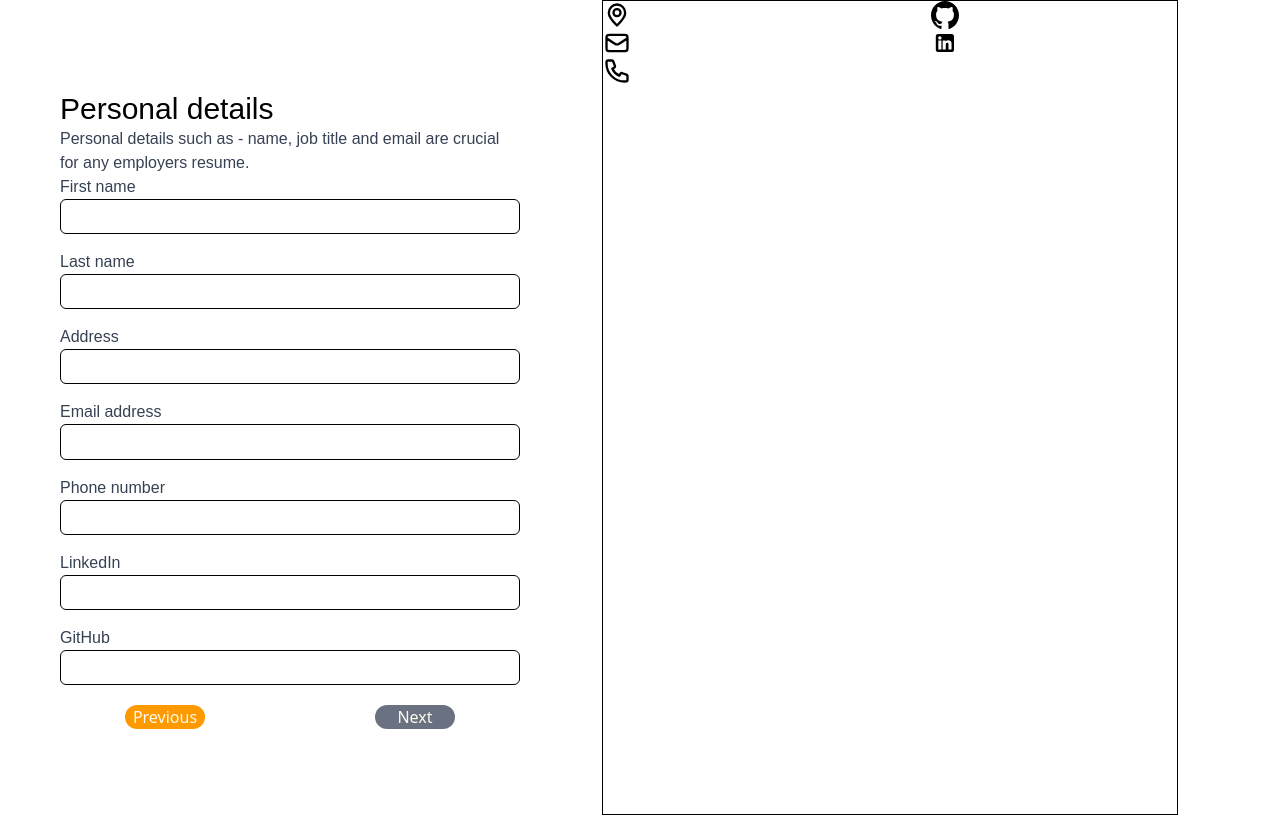
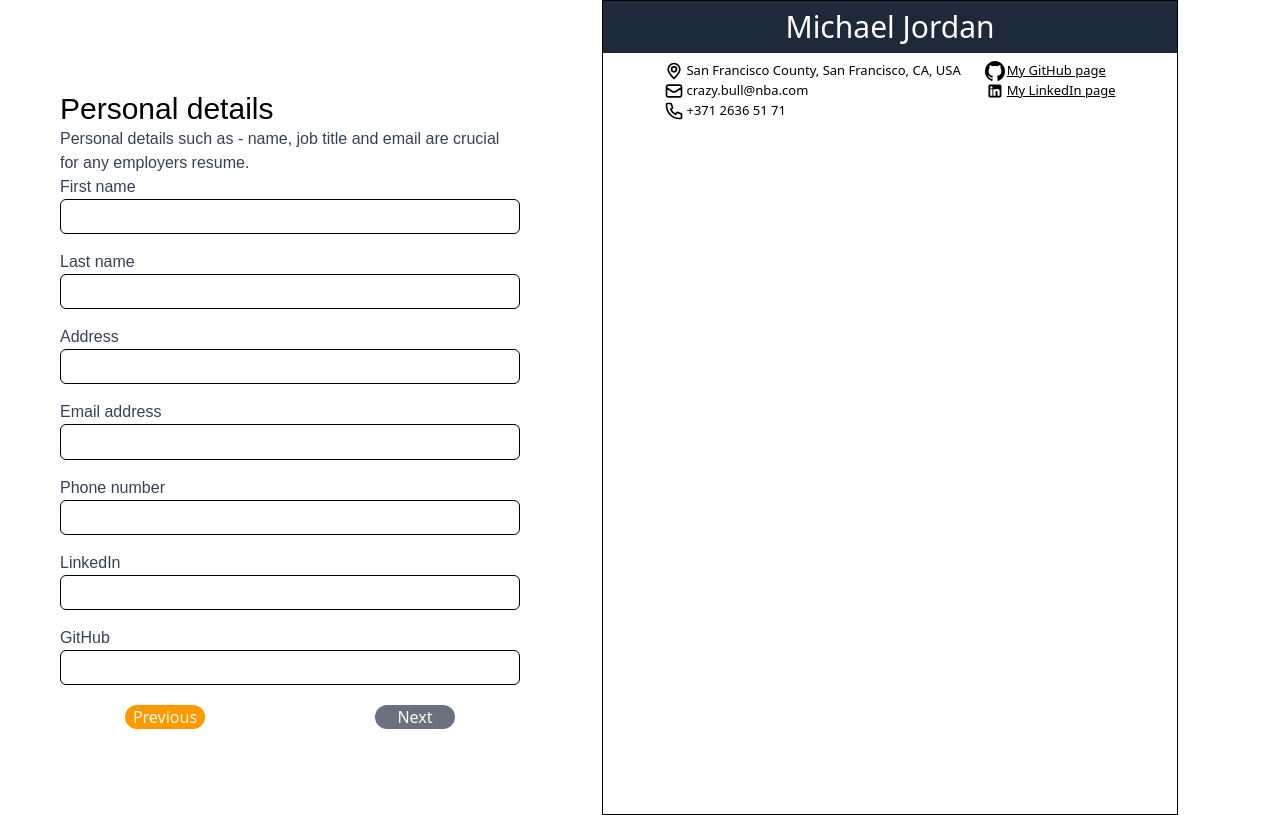
Before and after one commit to thedenisovan/react-cv-project, a React (Vite) app: page / in a window 1280 px wide. Built offline with nearby package versions, Linux system fonts and the light colour scheme.

Commit message:
Complete: cv header section

```diff
--- a/src/components/App.jsx
+++ b/src/components/App.jsx
@@ -1,7 +1,7 @@
 import { useState } from 'react';
 import '../styles/index.css';
-import PersonalInfo from './PersonalInfo.jsx';
-import Skills from './Skills.jsx';
+import PersonalInfo from './sections/PersonalInfo.jsx';
+import Career from './sections//Career.jsx';
 import CvField from './CvField.jsx';
 
 export default function App() {
@@ -51,8 +51,8 @@ export default function App() {
     switch (true) {
       case index === 0:
         return <PersonalInfo onStateChange={onStateChange} id='0' />;
-      case index === 1:
-        return <Skills onStateChange={onStateChange} id='1' />;
+      case index === 2:
+        return <Career onStateChange={onStateChange} id='1' />;
     }
   }
 
--- a/src/components/CvField.jsx
+++ b/src/components/CvField.jsx
@@ -12,14 +12,19 @@ function DetailComponent({ src, alt, data, isAnchor, isGithub }) {
   }
   // If isAnchor, create anchor element to store link to gh or linkedin page, instead of p el
   return (
-    <div className='flex'>
-      <img className='w-7' src={getIcon(src)} alt={alt} />
-      {isAnchor && data !== '' ? (
-        <a href={data} target='_blank' rel='noopener noreferrer'>
+    <div className='flex gap-0.5 font-light'>
+      <img className={`w-5`} src={getIcon(src)} alt={alt} />
+      {isAnchor && data ? (
+        <a
+          className='underline text-shadow-gray-900 text-[13px] font-normal'
+          href={data}
+          target='_blank'
+          rel='noopener noreferrer'
+        >
           {isGithub ? 'My GitHub page' : 'My LinkedIn page'}
         </a>
       ) : (
-        <p>{data}</p>
+        <p className='text-[13px] font-normal'>{data}</p>
       )}
     </div>
   );
@@ -28,25 +33,47 @@ function DetailComponent({ src, alt, data, isAnchor, isGithub }) {
 function CvHeader({ name, surname, address, email, number, github, linkedin }) {
   return (
     <header>
-      <h1>{name + ' ' + surname}</h1>
-      <div className='flex'>
-        <div className='flex-[.6]'>
-          <DetailComponent src='location' alt='Address' data={address} />
-          <DetailComponent src='mail' alt='Email address' data={email} />
-          <DetailComponent src='phone' alt='Mobile number' data={number} />
+      <div className='h-13 p-2 bg-gray-800'>
+        <h1 className={`font-medium text-3xl text-white text-center`}>
+          {name || surname ? name + ' ' + surname : 'Michael Jordan'}
+        </h1>
+      </div>
+      <div className='mt-2 flex justify-center gap-6'>
+        <div>
+          <DetailComponent
+            src='location'
+            alt='Address'
+            data={
+              address ? address : 'San Francisco County, San Francisco, CA, USA'
+            }
+          />
+          <DetailComponent
+            src='mail'
+            alt='Email address'
+            data={email ? email : 'crazy.bull@nba.com'}
+          />
+          <DetailComponent
+            src='phone'
+            alt='Mobile number'
+            data={number ? number : '+371 2636 51 71'}
+          />
         </div>
         <div>
           <DetailComponent
             src='github'
             alt='GitHub webpage'
-            data={github}
+            data={github ? github : 'https://github.com/thedenisovan'}
             isAnchor={true}
             isGithub={true}
           />
           <DetailComponent
             src='linkedin'
             alt='Linkedin page'
-            data={linkedin}
+            data={
+              linkedin
+                ? linkedin
+                : 'https://www.linkedin.com/in/dainis-dilevka-961a332b4/'
+            }
             isAnchor={true}
             isGithub={false}
           />
@@ -70,7 +97,7 @@ export default function CvField({
     <section
       className={`${
         index === 2 ? 'block' : 'hidden' // If user is on small device and reaches last page display cv field
-      } w-full max-w-xl aspect-[210/297] border-1 m-auto lg:block`}
+      } font-[Gill Sans] w-full max-w-xl aspect-[210/297] border-1 m-auto lg:block`}
     >
       <CvHeader
         name={name}
--- a/src/components/Skills.jsx
+++ b/src/components/sections/Career.jsx
@@ -97,7 +97,7 @@ function Experience({ title, label, type, onStateChange }) {
   );
 }
 
-export default function Skills({ onStateChange }) {
+export default function Career({ onStateChange }) {
   return (
     <Container>
       <h1 className='text-3xl font-medium'>
```
Also changed, not shown: src/components/sections/PersonalInfo.jsx (renamed from src/components/PersonalInfo.jsx), src/components/sections/SectionContainer.jsx (renamed from src/components/SectionContainer.jsx), src/components/sections/Skills.jsx (added).
